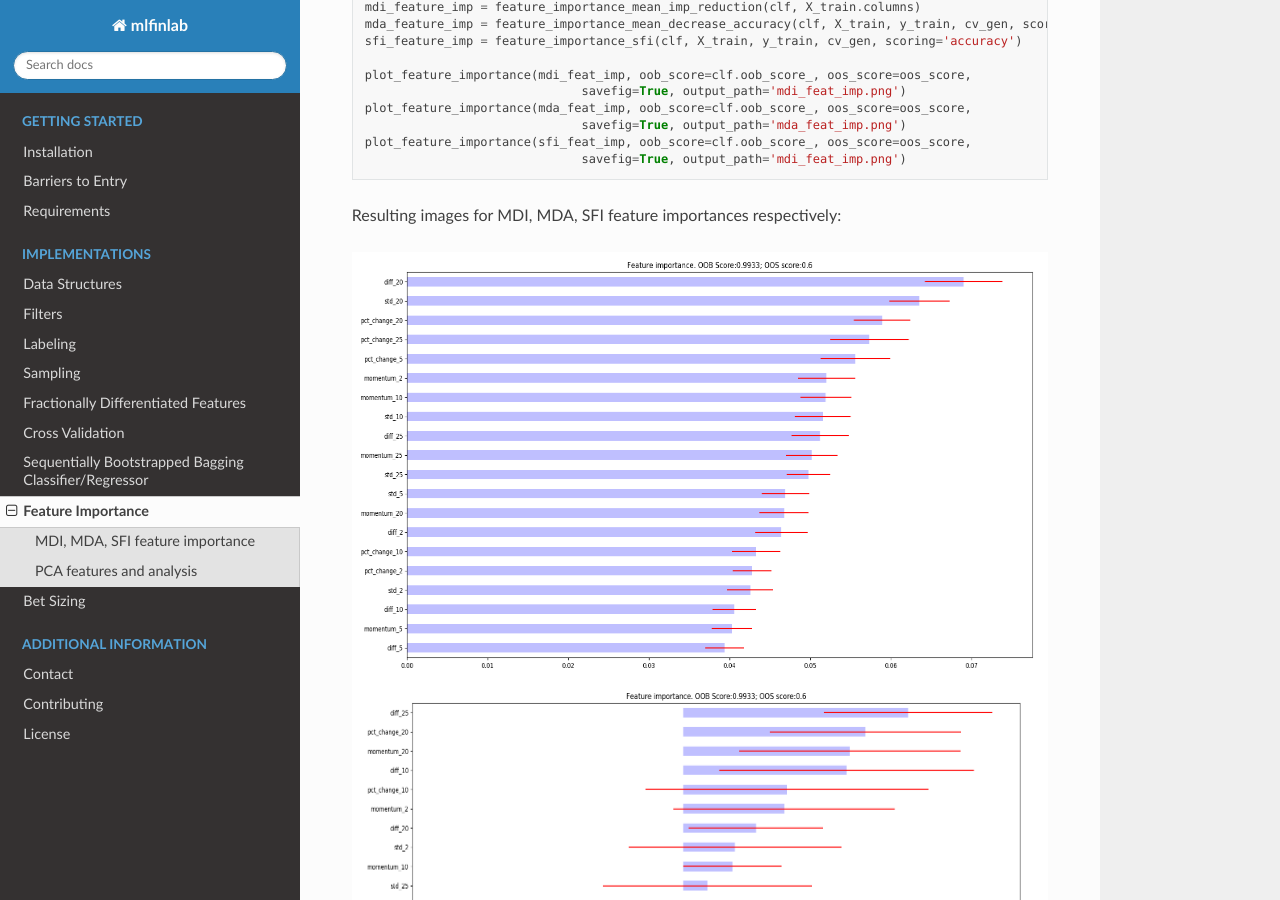
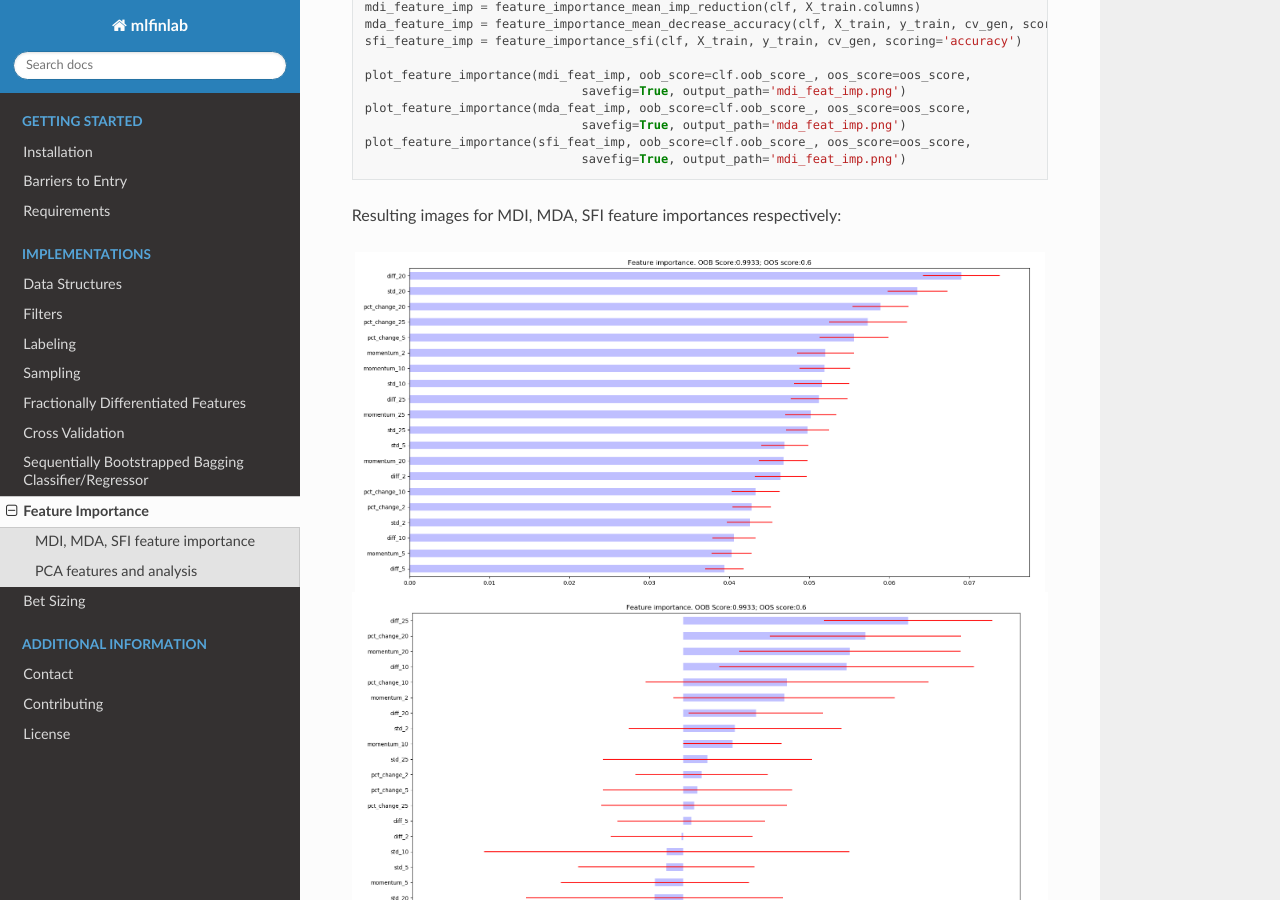
Before and after one commit to hudson-and-thames/mlfinlab, a Sphinx documentation site: the page built from docs/source/implementations/feature_importance.rst, in a window 1280 px wide and 900 px high, scrolled down 1263 px. Built offline with Sphinx 7.4.7 and the Read the Docs theme 2.0.0, drawn with Linux system fonts in a browser that asks for light colours.

Commit message:
Update feature_importance.rst

```diff
--- a/docs/source/implementations/feature_importance.rst
+++ b/docs/source/implementations/feature_importance.rst
@@ -67,15 +67,15 @@ An example showing how to use various feature importance functions::
 Resulting images for MDI, MDA, SFI feature importances respectively:
 
 .. image:: feature_imp_images/mdi_feat_imp.png
-   :scale: 50 %
+   :scale: 40 %
    :align: center
 
 .. image:: feature_imp_images/mda_feat_imp.png
-  :scale: 50 %
+  :scale: 40 %
   :align: center
 
 .. image:: feature_imp_images/sfi_feat_imp.png
-   :scale: 50 %
+   :scale: 40 %
    :align: center
 
 
```
